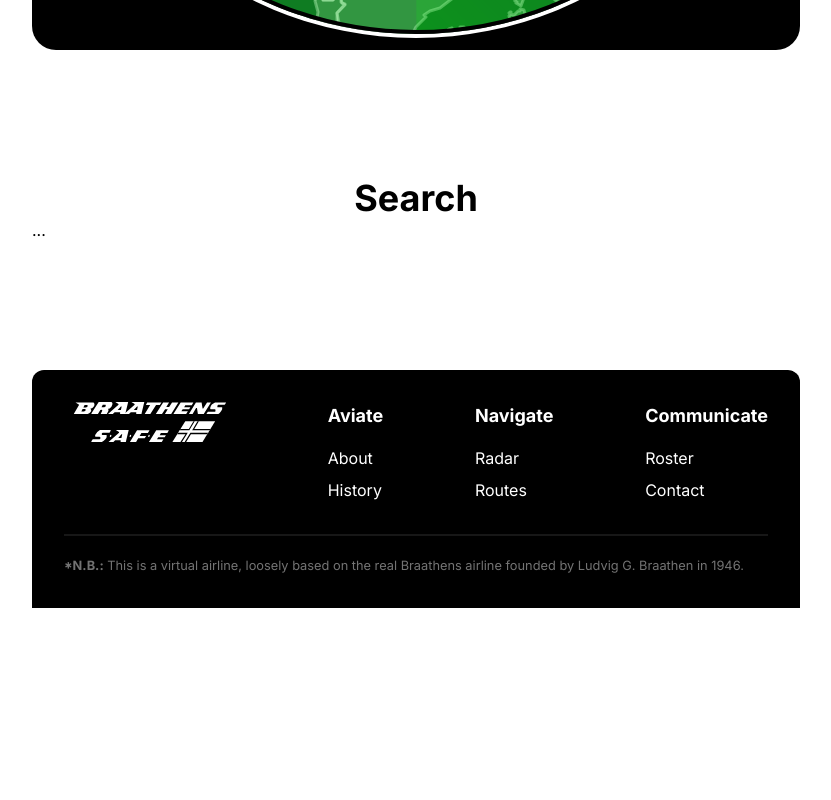
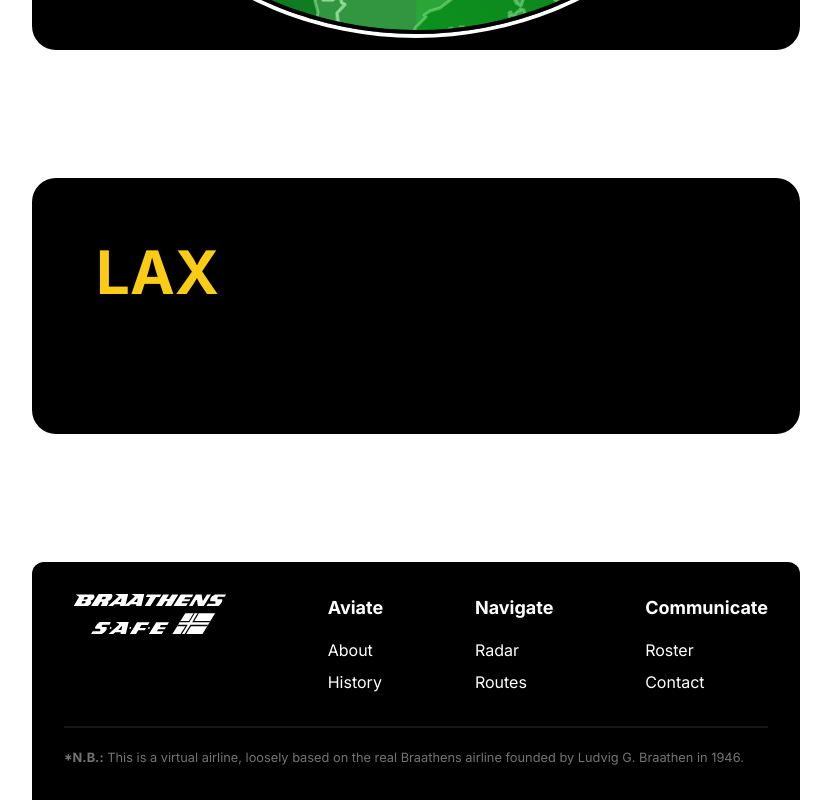
Before and after one commit to olejorga/braathens, a Next.js app: page /radar in a window 1280 px wide. Shown: the part 902-1702 px from the top of the page, without its empty margins (224-1055 px from the left). Before the commit the page ends 1510 px from the top, so only its background shows below. Built offline with nearby package versions, Linux system fonts and the light colour scheme.

Commit message:
FEAT: Minor improvements!

```diff
--- a/pages/index.js
+++ b/pages/index.js
@@ -38,7 +38,7 @@ export default function Home() {
           <h2 className="inline-block text-3xl font-bold underline decoration-red-600 underline-offset-8 decoration-4 border-b-2 border-black pb-2">Retro</h2>
           <p className="mt-6 leading-relaxed">Lorem ipsum dolor sit amet, consectetur adipiscing elit. Donec ac massa placerat, tempor tortor ut, euismod ante. Orci varius natoque penatibus et magnis dis parturient montes, nascetur ridiculus mus.</p>
         </div>
-        <Image src="/retro.jpg" width={360} height={270} className="rounded-lg" />
+        <Image src="/retro.jpg" width={360} height={250} className="rounded-lg" />
       </article>
 
       {/* "Planning" section. */}
@@ -47,7 +47,7 @@ export default function Home() {
           <h2 className="inline-block text-3xl font-bold underline decoration-red-600 underline-offset-8 decoration-4 border-b-2 border-black pb-2">Planning</h2>
           <p className="mt-6 leading-relaxed">Lorem ipsum dolor sit amet, consectetur adipiscing elit. Donec ac massa placerat, tempor tortor ut, euismod ante. Orci varius natoque penatibus et magnis dis parturient montes, nascetur ridiculus mus.</p>
         </div>
-        <Image src="/planning.jpg" width={360} height={270} className="rounded-lg" />
+        <Image src="/planning.jpg" width={360} height={250} className="rounded-lg" />
       </article>
 
       {/* "Radar" section. */}
@@ -56,7 +56,7 @@ export default function Home() {
           <h2 className="inline-block text-3xl font-bold underline decoration-red-600 underline-offset-8 decoration-4 border-b-2 border-black pb-2">Radar</h2>
           <p className="mt-6 leading-relaxed">Lorem ipsum dolor sit amet, consectetur adipiscing elit. Donec ac massa placerat, tempor tortor ut, euismod ante. Orci varius natoque penatibus et magnis dis parturient montes, nascetur ridiculus mus.</p>
         </div>
-        <Image src="/radar.jpg" width={360} height={270} className="rounded-lg" />
+        <Image src="/radar.jpg" width={360} height={250} className="rounded-lg" />
       </article>
 
       {/* "Compatible" section. */}
@@ -65,7 +65,7 @@ export default function Home() {
           <h2 className="inline-block text-3xl font-bold underline decoration-red-600 underline-offset-8 decoration-4 border-b-2 border-black pb-2">Compatible</h2>
           <p className="mt-6 leading-relaxed">Lorem ipsum dolor sit amet, consectetur adipiscing elit. Donec ac massa placerat, tempor tortor ut, euismod ante. Orci varius natoque penatibus et magnis dis parturient montes, nascetur ridiculus mus.</p>
         </div>
-        <figure className="w-80 h-60 px-5 py-4 rounded-lg flex flex-col items-center justify-center bg-neutral-100 gap-6">
+        <figure className="w-80 h-60 px-5 py-1 rounded-lg flex flex-col items-center justify-center bg-neutral-100 gap-6">
           <p className="flex items-center gap-2 font-bold -ml-14">
             <span className="material-symbols-rounded text-red-600 text-4xl">
               check_circle
--- a/pages/radar.js
+++ b/pages/radar.js
@@ -32,8 +32,7 @@ export default function Radar() {
         </div>
       </section>
       <section className="my-32">
-        <h2 className="text-4xl font-bold text-center">Search</h2>
-        ...
+        <div className="h-64 p-16 bg-black rounded-3xl font-bold text-6xl text-yellow-400">LAX</div>
       </section>
     </Layout>
   )
```
